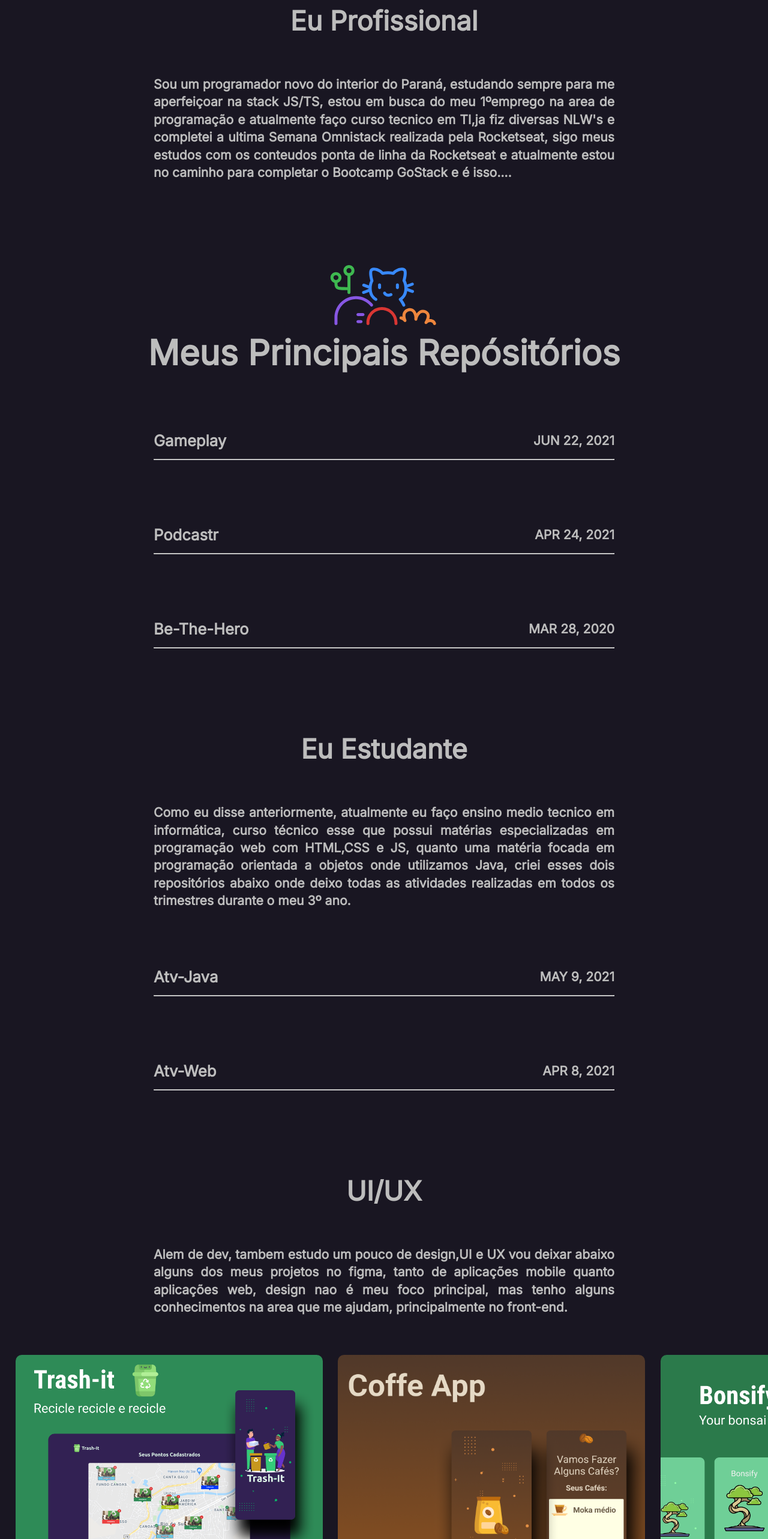
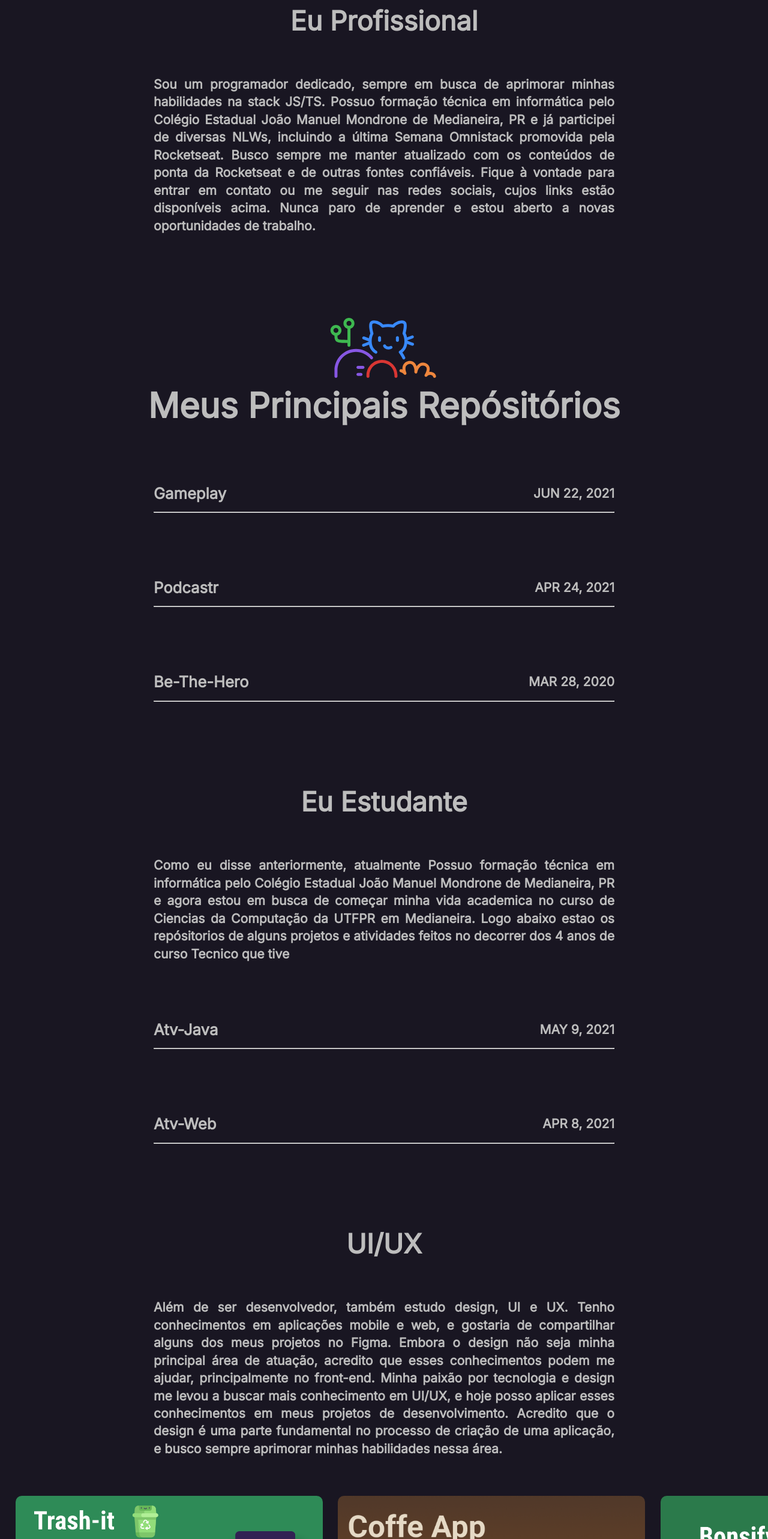
Before and after one commit to Vitor-Klein/Portifolio, a Next.js app: page / in a window 1280 px wide. Shown: the part 920-3486 px from the top of the page at 60% size. Built offline with nearby package versions, Linux system fonts and the light colour scheme.

Commit message:
updating texts

```diff
--- a/package.json
+++ b/package.json
@@ -20,6 +20,7 @@
     "styled-components": "^5.1.1"
   },
   "devDependencies": {
+    "@types/babel__core": "^7.20.0",
     "@types/node": "^14.6.0",
     "@types/react": "^16.9.46",
     "@types/react-lottie": "^1.2.5",
--- a/src/pages/index.tsx
+++ b/src/pages/index.tsx
@@ -40,12 +40,15 @@
 
           <Text
             title="Eu Profissional"
-            content="Sou um programador novo do interior do Paraná, estudando sempre para me aperfeiçoar
-            na stack JS/TS, estou em busca do meu 1ºemprego na area de programação
-            e atualmente faço curso tecnico em TI,ja fiz diversas NLW's e completei
-            a ultima Semana Omnistack realizada pela Rocketseat, sigo meus estudos
-            com os conteudos ponta de linha da Rocketseat e atualmente estou no
-            caminho para completar o Bootcamp GoStack e é isso...."
+            content="Sou um programador dedicado, sempre em busca de aprimorar
+            minhas habilidades na stack JS/TS. Possuo formação técnica em
+            informática pelo Colégio Estadual João Manuel Mondrone
+            de Medianeira, PR e já participei de diversas NLWs, incluindo a
+            última Semana Omnistack promovida pela Rocketseat. Busco sempre
+            me manter atualizado com os conteúdos de ponta da Rocketseat e de
+            outras fontes confiáveis. Fique à vontade para entrar em contato
+            ou me seguir nas redes sociais, cujos links estão disponíveis acima.
+            Nunca paro de aprender e estou aberto a novas oportunidades de trabalho."
           />
 
           <Animation
@@ -75,12 +78,12 @@
 
           <Text
             title="Eu Estudante"
-            content="Como eu disse anteriormente, atualmente eu faço ensino medio
-          tecnico em informática, curso técnico esse que possui matérias especializadas
-          em programação web com HTML,CSS e JS, quanto uma matéria focada em programação
-          orientada a objetos onde utilizamos Java, criei esses dois repositórios abaixo
-          onde deixo todas as atividades realizadas em todos os trimestres durante o
-          meu 3º ano. "
+            content="Como eu disse anteriormente, atualmente Possuo formação técnica em
+            informática pelo Colégio Estadual João Manuel Mondrone
+            de Medianeira, PR e agora estou em busca de começar minha vida academica
+            no curso de Ciencias da Computação da UTFPR em Medianeira.
+            Logo abaixo estao os repósitorios de alguns projetos e atividades feitos
+            no decorrer dos 4 anos de curso Tecnico que tive"
           />
 
           <RepoLink
@@ -96,10 +99,17 @@
 
           <Text
             title="UI/UX"
-            content="Alem de dev, tambem estudo um pouco de design,UI e UX
-            vou deixar abaixo alguns dos meus projetos no figma, tanto de aplicações
-            mobile quanto aplicações web, design nao é meu foco principal, mas tenho
-            alguns conhecimentos na area que me ajudam, principalmente no front-end."
+            content="Além de ser desenvolvedor, também estudo design, UI e UX.
+            Tenho conhecimentos em aplicações mobile e web, e gostaria de compartilhar
+            alguns dos meus projetos no Figma. Embora o design não seja minha
+            principal área de atuação, acredito que esses conhecimentos podem me
+            ajudar, principalmente no front-end.
+
+            Minha paixão por tecnologia e design me levou a buscar mais conhecimento
+            em UI/UX, e hoje posso aplicar esses conhecimentos em meus projetos
+            de desenvolvimento. Acredito que o design é uma parte fundamental
+            no processo de criação de uma aplicação, e busco sempre aprimorar
+            minhas habilidades nessa área."
           />
 
           <FlatList />
--- a/tsconfig.json
+++ b/tsconfig.json
@@ -16,7 +16,8 @@
     "moduleResolution": "node",
     "resolveJsonModule": true,
     "isolatedModules": true,
-    "jsx": "preserve"
+    "jsx": "preserve",
+    "incremental": true
   },
   "include": [
     "next-env.d.ts",
```
Also changed, not shown: 1 other file (tests, documents, lock files or other folders).
